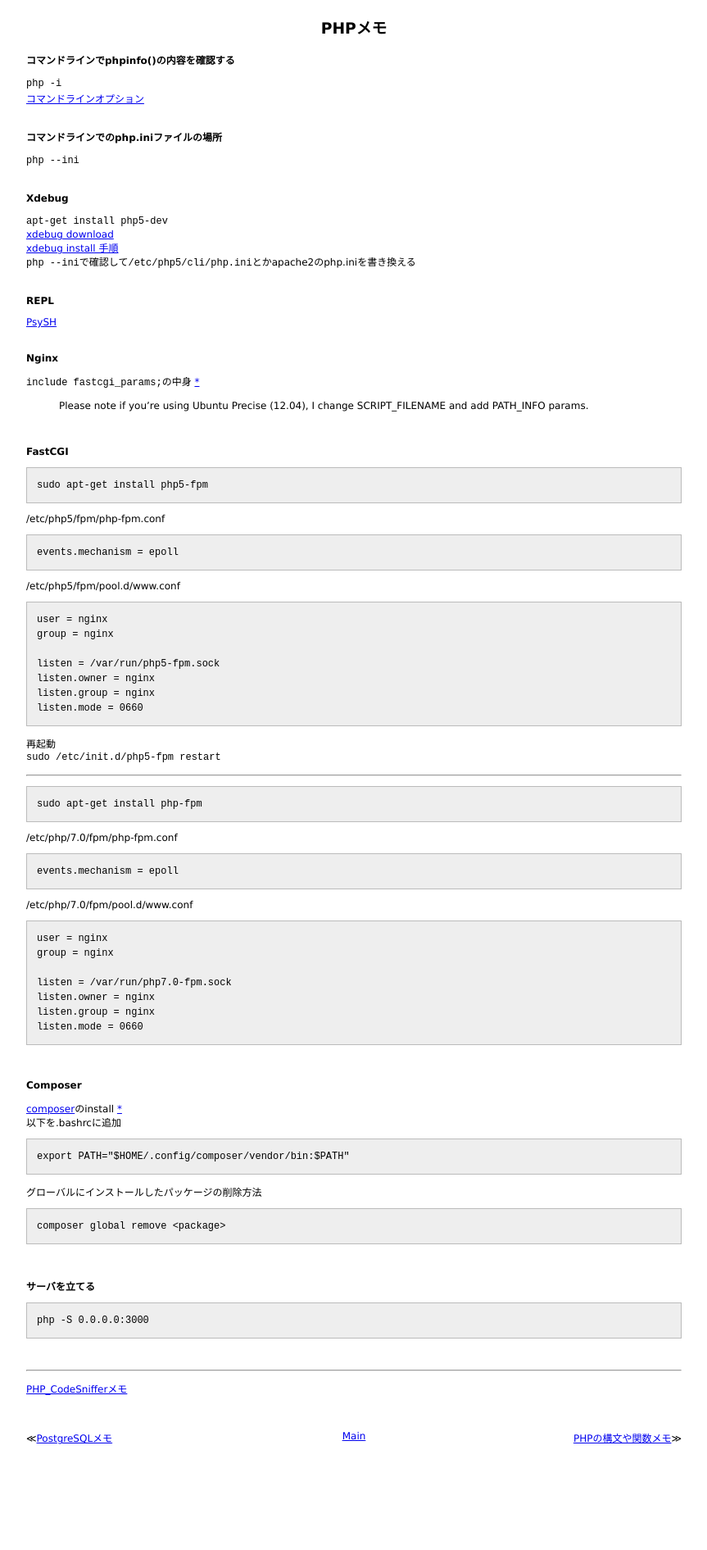
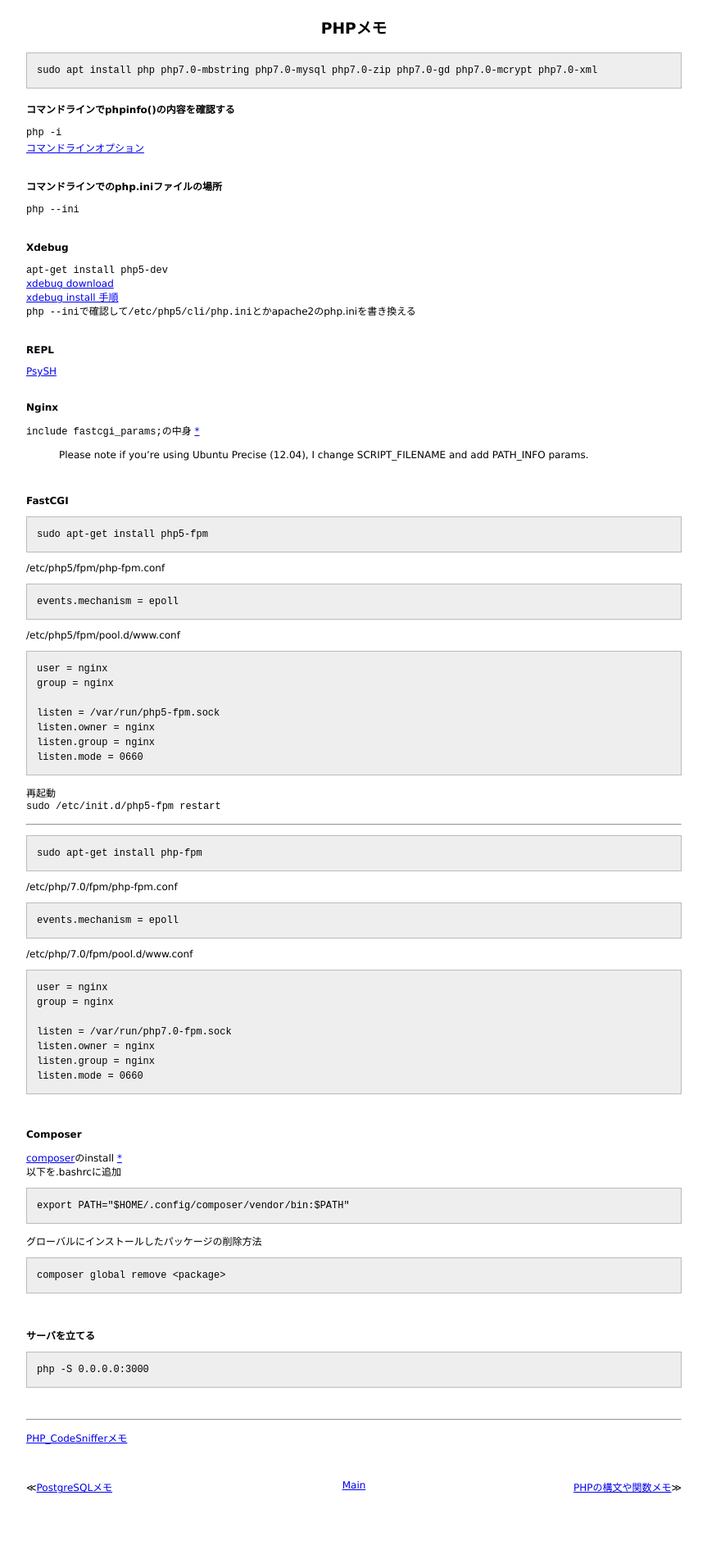
Before and after one commit to 38elements/38elements.github.com, a Jekyll site: the page built from _posts/2016-05-30-php.md, in a window 1280 px wide. Shown: the whole page at 82% size, without its empty margins (208-1071 px from the left). Built offline with Jekyll 4.4.1, drawn with Linux system fonts in a browser that asks for light colours; before the commit the page ends 1831 px from its top, so only the background shows below that.

Commit message:
Update 2016-05-30-php.md

````diff
--- a/_posts/2016-05-30-php.md
+++ b/_posts/2016-05-30-php.md
@@ -2,6 +2,12 @@
 layout: posts
 title: PHPメモ
 ---
+
+```
+sudo apt install php php7.0-mbstring php7.0-mysql php7.0-zip php7.0-gd php7.0-mcrypt php7.0-xml
+```
+
+
 #### コマンドラインでphpinfo()の内容を確認する
 `php -i`
 [コマンドラインオプション](http://php.net/manual/ja/features.commandline.options.php)
````
